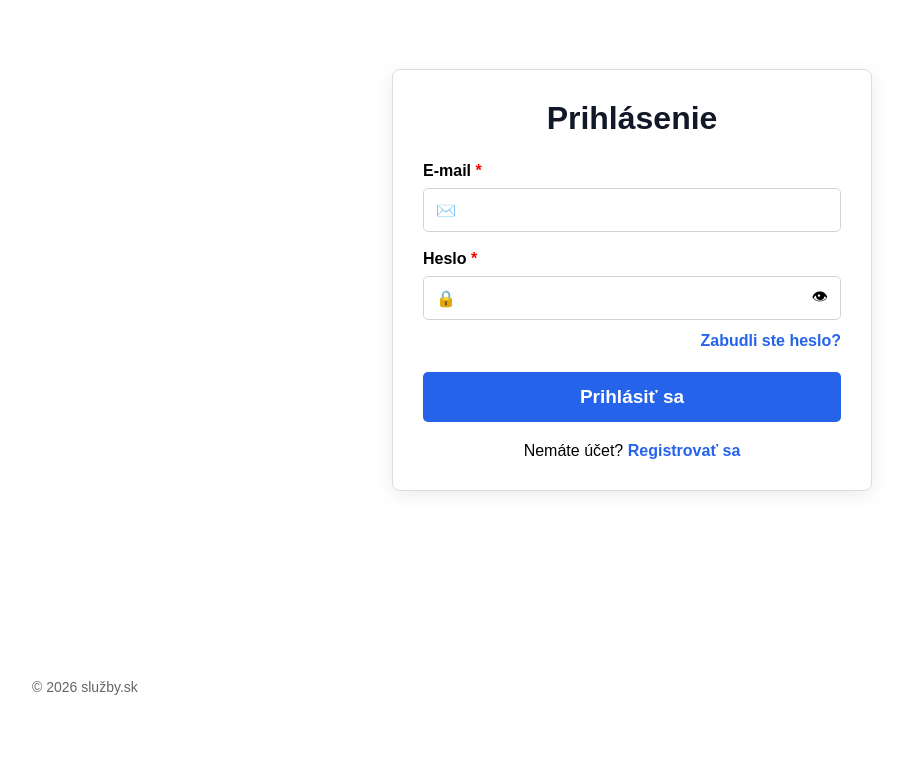
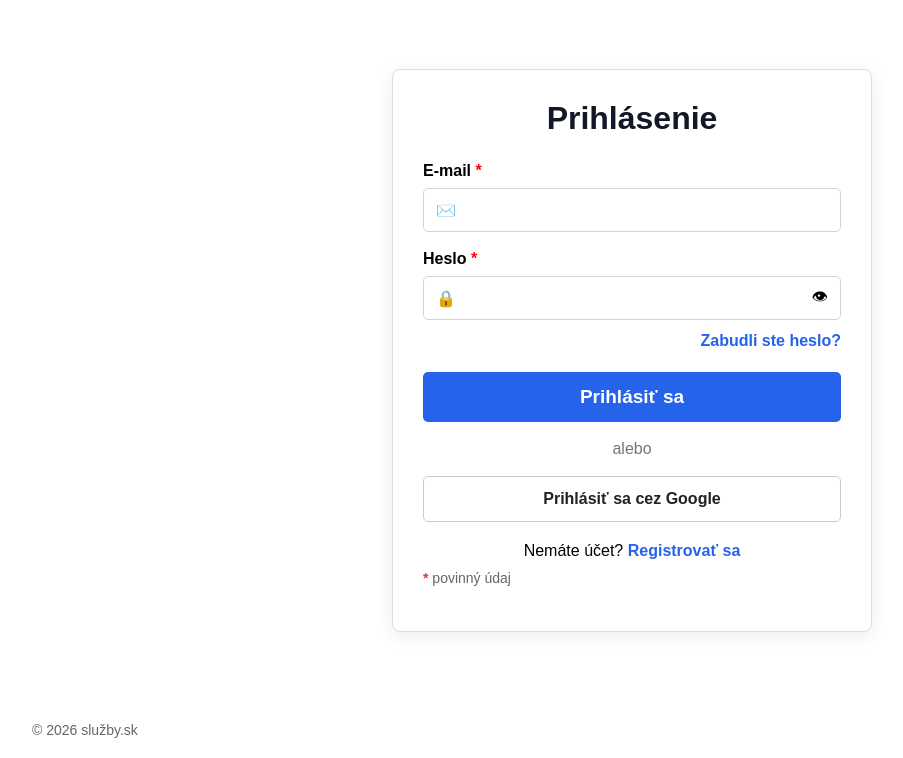
Before and after one commit to Anitaba20/inzercia, a Flask app: page /prihlasenie in a window 1280 px wide. Shown: the part 92-850 px from the top of the page, without its empty margins (8-911 px from the left). Before the commit the page ends 787 px from the top, so only its background shows below. Run offline with Flask 3, Linux system fonts and the light colour scheme.

Commit message:
inzercia

```diff
--- a/app.py
+++ b/app.py
@@ -1,5 +1,7 @@
 from flask import Flask, render_template, request, redirect, url_for, session
 from flask_sqlalchemy import SQLAlchemy
+from flask_mail import Mail, Message
+from flask_dance.contrib.google import make_google_blueprint, google
 from dotenv import load_dotenv
 from werkzeug.security import generate_password_hash, check_password_hash
 from datetime import datetime, timedelta, timezone
@@ -9,6 +11,8 @@ import os
 
 load_dotenv()
 
+os.environ["OAUTHLIB_INSECURE_TRANSPORT"] = "1"
+
 app = Flask(__name__)
 
 app.secret_key = os.getenv("SECRET_KEY")
@@ -16,9 +20,31 @@ app.secret_key = os.getenv("SECRET_KEY")
 app.config["SQLALCHEMY_DATABASE_URI"] = os.getenv("DATABASE_URL")
 app.config["SQLALCHEMY_TRACK_MODIFICATIONS"] = False
 
+app.config["MAIL_SERVER"] = "smtp.gmail.com"
+app.config["MAIL_PORT"] = 587
+app.config["MAIL_USE_TLS"] = True
+app.config["MAIL_USERNAME"] = os.getenv("MAIL_USERNAME")
+app.config["MAIL_PASSWORD"] = os.getenv("MAIL_PASSWORD")
+app.config["MAIL_DEFAULT_SENDER"] = os.getenv("MAIL_USERNAME")
+
 JWT_SECRET_KEY = os.getenv("JWT_SECRET_KEY")
 
 db = SQLAlchemy(app)
+mail = Mail(app)
+
+
+google_blueprint = make_google_blueprint(
+    client_id=os.getenv("GOOGLE_CLIENT_ID"),
+    client_secret=os.getenv("GOOGLE_CLIENT_SECRET"),
+    scope=[
+        "openid",
+        "https://www.googleapis.com/auth/userinfo.email",
+        "https://www.googleapis.com/auth/userinfo.profile"
+    ],
+    redirect_to="google_prihlasenie"
+)
+
+app.register_blueprint(google_blueprint, url_prefix="/login")
 
 
 class User(db.Model):
@@ -54,6 +80,30 @@ def over_reset_token(token):
 
     except jwt.InvalidTokenError:
         return None
+
+
+def posli_reset_email(email, reset_link):
+    sprava = Message(
+        subject="Reset hesla - služby.sk",
+        recipients=[email]
+    )
+
+    sprava.body = f"""
+Dobrý deň,
+
+požiadali ste o reset hesla na stránke služby.sk.
+
+Kliknite na tento odkaz:
+{reset_link}
+
+Odkaz je platný 30 minút.
+
+Ak ste o reset hesla nežiadali, tento e-mail ignorujte.
+
+služby.sk
+"""
+
+    mail.send(sprava)
 
 
 @app.route("/")
@@ -133,6 +183,44 @@ def prihlasenie():
     return render_template("auth/prihlasenie.html", chyba=chyba, email=email, sprava=sprava)
 
 
+@app.route("/google-prihlasenie")
+def google_prihlasenie():
+    if not google.authorized:
+        return redirect(url_for("google.login"))
+
+    response = google.get("/oauth2/v2/userinfo")
+
+    if not response.ok:
+        return redirect(url_for(
+            "prihlasenie",
+            sprava="Prihlásenie cez Google sa nepodarilo."
+        ))
+
+    google_data = response.json()
+
+    email = google_data.get("email", "").strip().lower()
+    google_name = google_data.get("name", "")
+
+    user = User.query.filter_by(email=email).first()
+
+    if not user:
+        nahodne_heslo = generate_password_hash(os.urandom(24).hex())
+
+        user = User(
+            username=google_name,
+            email=email,
+            password=nahodne_heslo
+        )
+
+        db.session.add(user)
+        db.session.commit()
+
+    session["user_id"] = user.id
+    session["user_name"] = user.username
+
+    return redirect(url_for("index"))
+
+
 @app.route("/odhlasenie")
 def odhlasenie():
     session.clear()
@@ -143,7 +231,6 @@ def odhlasenie():
 def zabudnute_heslo():
     chyba = ""
     sprava = ""
-    reset_link = ""
 
     if request.method == "POST":
         email = request.form.get("email", "").strip().lower()
@@ -155,13 +242,15 @@ def zabudnute_heslo():
         else:
             token = vytvor_reset_token(user.id)
             reset_link = url_for("reset_hesla", token=token, _external=True)
-            sprava = "Resetovací odkaz bol vytvorený. V ostrej verzii sa odošle e-mailom."
+
+            posli_reset_email(email, reset_link)
+
+            sprava = "Resetovací odkaz bol odoslaný na váš e-mail."
 
     return render_template(
         "auth/zabudnute_heslo.html",
         chyba=chyba,
-        sprava=sprava,
-        reset_link=reset_link
+        sprava=sprava
     )
 
 
--- a/static/style.css
+++ b/static/style.css
@@ -211,6 +211,7 @@ body{
     background:#1d4ed8;
 }
 
+
 /******** PRIHLASENIE ********/
 
 .login-wrapper{
@@ -302,3 +303,43 @@ body{
     color:#2563eb;
     text-decoration:none;
 }
+
+/******** GOOGLE OAUTH ********/
+
+.oauth-divider{
+    text-align:center;
+    margin:18px 0;
+    color:#777;
+}
+
+.google-btn{
+    display:block;
+    width:100%;
+    padding:13px;
+    border:1px solid #ccc;
+    border-radius:5px;
+    text-align:center;
+    text-decoration:none;
+    color:#222;
+    font-weight:bold;
+    background:white;
+}
+
+.google-btn:hover{
+    background:#f3f4f6;
+}
+
+/******** POVINNY UDAJ ********/
+
+.required-note-bottom{
+    margin-top:10px;
+    margin-bottom:15px;
+    font-size:14px;
+    color:#666;
+    text-align:left;
+}
+
+.required-note-bottom span{
+    color:#e53935;
+    font-weight:bold;
+}
--- a/templates/auth/prihlasenie.html
+++ b/templates/auth/prihlasenie.html
@@ -41,9 +41,21 @@
                 Prihlásiť sa
             </button>
 
+            <div class="oauth-divider">
+                <span>alebo</span>
+            </div>
+
+            <a href="{{ url_for('google.login') }}" class="google-btn">
+                Prihlásiť sa cez Google
+            </a>
+
             <p class="register-link">
                 Nemáte účet?
                 <a href="{{ url_for('registracia') }}">Registrovať sa</a>
+            </p>
+
+            <p class="required-note-bottom">
+                <span>*</span> povinný údaj
             </p>
 
         </form>
--- a/templates/auth/registracia.html
+++ b/templates/auth/registracia.html
@@ -73,6 +73,10 @@
                 Súhlasím s <a href="#">podmienkami používania</a>
             </label>
 
+            <p class="required-note-bottom">
+                <span>*</span> povinný údaj
+            </p>
+
             <button type="submit" class="register-btn">
                 Registrovať sa
             </button>
```
Also changed, not shown: 1 other file.
